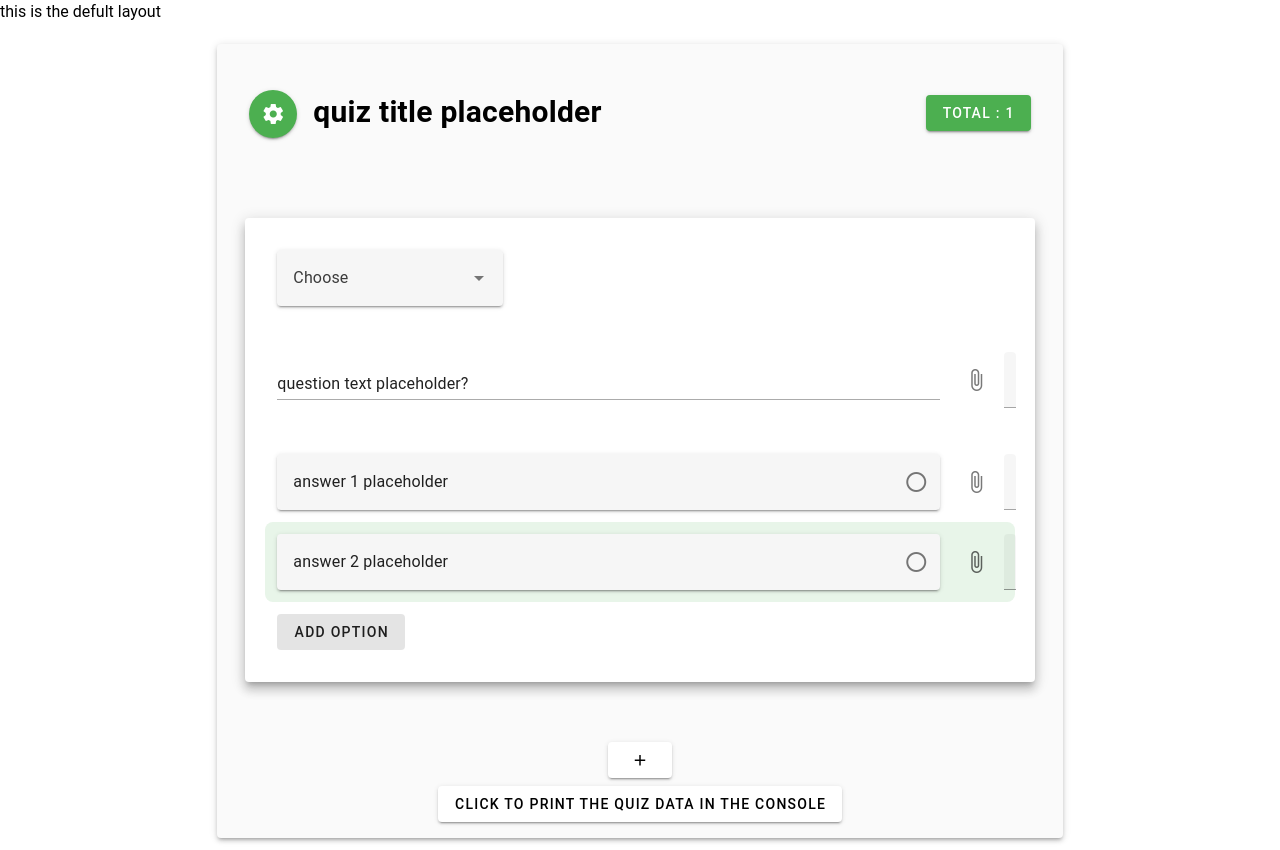
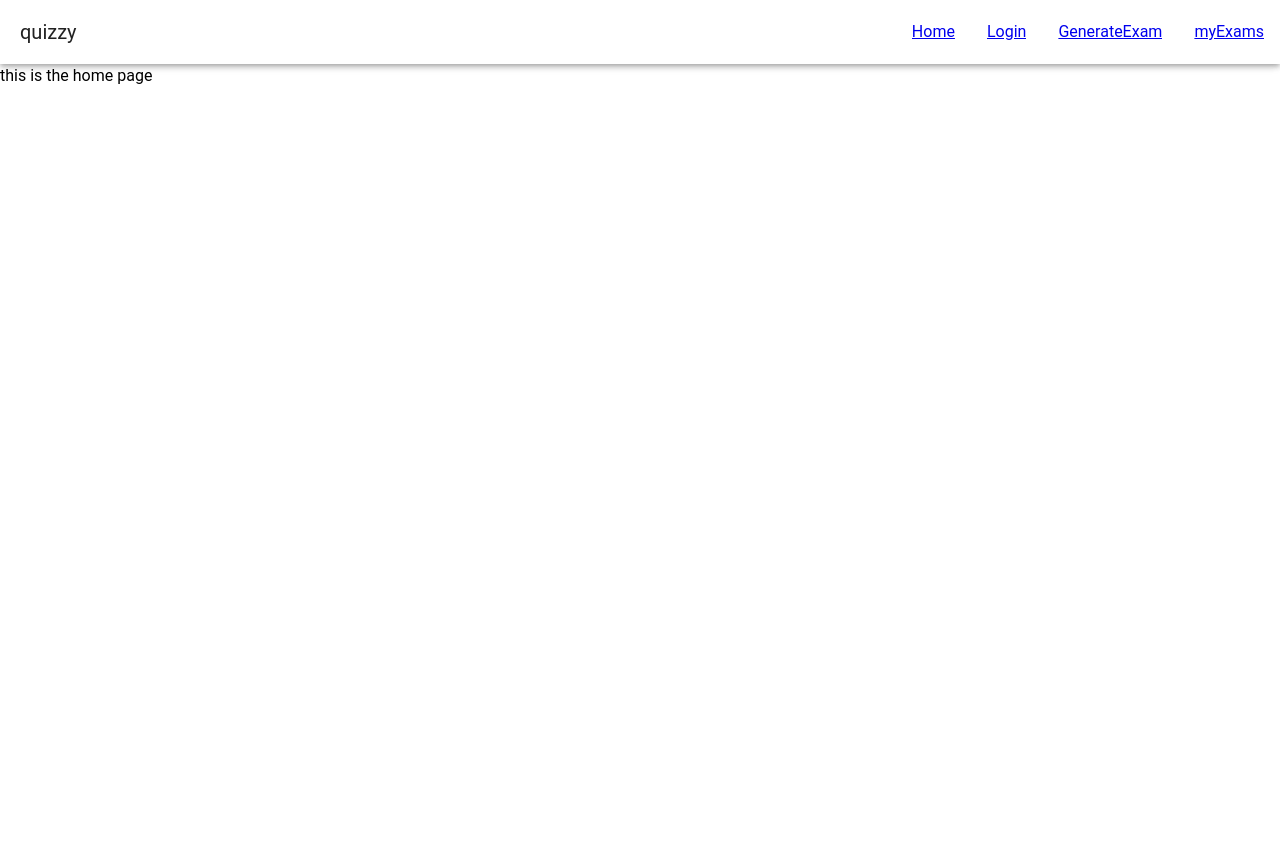
Before and after one commit to Mohanadfarid/quizApp, a Vue app: page / in a window 1280 px wide. After the commit the page ends 800 px from the top, so only its background shows below. Built offline with nearby package versions, Linux system fonts and the light colour scheme.

Commit message:
added simple nav  bar

```diff
--- a/src/components/question/QuestionCard.vue
+++ b/src/components/question/QuestionCard.vue
@@ -7,7 +7,7 @@
 <template>
   <v-card
     elevation="8"
-    class="my-10 pa-8"
+    class="mt-10 pa-8"
   >
     <!-- select question type -->
     <v-row>
--- a/src/layouts/DefaultLayout.vue
+++ b/src/layouts/DefaultLayout.vue
@@ -1,6 +1,17 @@
 <template>
-  <div>this is the defult layout</div>
-  <router-view></router-view>
+  <v-layout>
+    <v-app-bar>
+      <v-app-bar-title>quizzy</v-app-bar-title>
+      <v-list class="d-flex">
+        <v-list-item><router-link to="/">Home</router-link></v-list-item>
+        <v-list-item><router-link to="/login">Login</router-link></v-list-item>
+        <v-list-item><router-link to="/generateExam">GenerateExam</router-link></v-list-item>
+        <v-list-item><router-link to="/myExams">myExams</router-link></v-list-item>
+      </v-list>
+    </v-app-bar>
+
+    <v-main><router-view></router-view></v-main>
+  </v-layout>
 </template>
 
 <script setup></script>
--- a/src/router/index.js
+++ b/src/router/index.js
@@ -19,8 +19,12 @@ const router = createRouter({
     {
       path: "/:id/examTakers",
       name: "examTakers",
-
       component: () => import("@/views/ExamTakers.vue"),
+    },
+    {
+      path: "/generateExam",
+      name: "generateExam",
+      component: () => import("@/views/GenerateExam.vue"),
     },
     {
       path: "/login",
--- /dev/null
+++ b/src/views/GenerateExam.vue
@@ -0,0 +1,9 @@
+<template>
+  <QuizCard />
+</template>
+
+<script setup>
+  import QuizCard from "@/components/QuizCard.vue";
+</script>
+
+<style lang="scss" scoped></style>
--- a/src/views/HomeView.vue
+++ b/src/views/HomeView.vue
@@ -1,7 +1,3 @@
-<script setup>
-  import QuizCard from "@/components/QuizCard.vue";
-</script>
+<script setup></script>
 
-<template>
-  <QuizCard />
-</template>
+<template>this is the home page</template>
```
